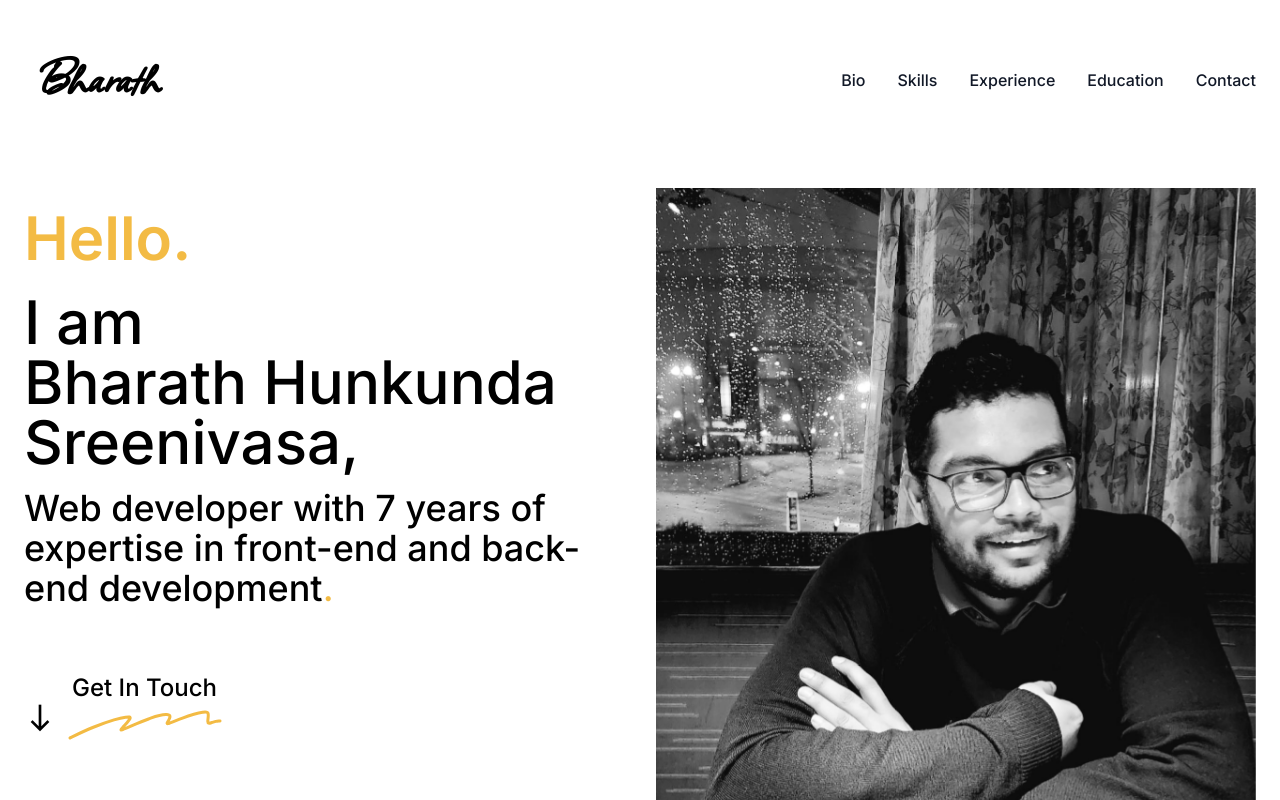
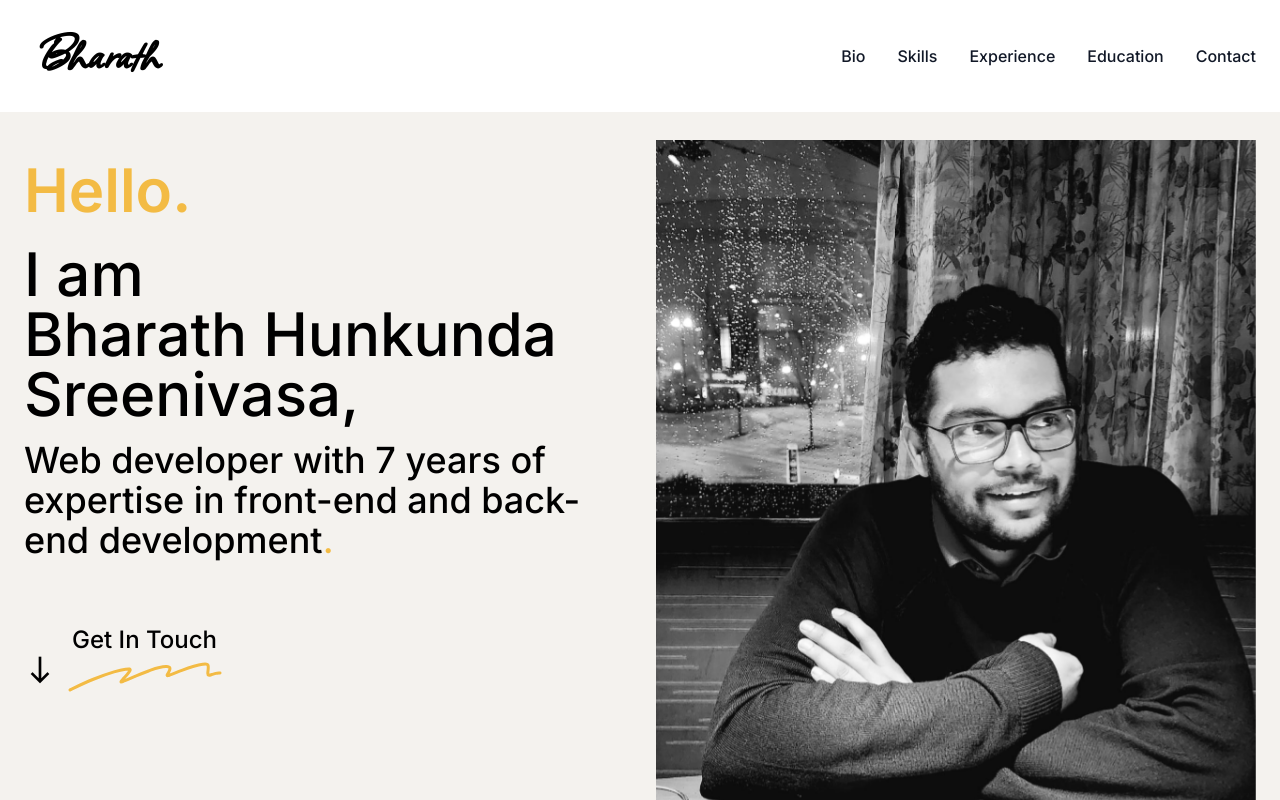
Before and after one commit to Hsbharath/v2, a Next.js app: page / in a window 1280 px wide. Shown: the top 800 px of the page. Built offline with nearby package versions, Linux system fonts and the light colour scheme.

Commit message:
Accessibilty Fix

```diff
--- a/src/components/V4Contact/V4Contact.jsx
+++ b/src/components/V4Contact/V4Contact.jsx
@@ -63,7 +63,7 @@ const V4Contact = forwardRef((props, ref) => {
   return (
     <div
       ref={ref}
-      className='relative w-full min-h-[400px] bg-gray-100 flex flex-col xl:flex-row justify-start content-center gap-12 p-6 xl:p-12 mt-12'
+      className='relative w-full min-h-[400px] flex flex-col xl:flex-row justify-start content-center gap-12 p-6 xl:p-12 mt-12'
     >
       <div className='w-full lg:max-w-screen-xl 2xl:max-w-screen-2xl flex flex-col xl:flex-row justify-start content-center gap-12 mx-auto py-16'>
         <div
--- a/src/components/V4Header/V4Header.jsx
+++ b/src/components/V4Header/V4Header.jsx
@@ -12,7 +12,7 @@ const V4Header = ({
 }) => {
   return (
     <nav className='bg-white' data-aos='fade-down'>
-      <div className='w-full lg:max-w-screen-xl 2xl:max-w-screen-2xl flex flex-wrap items-center justify-between mx-auto px-6 py-12'>
+      <div className='w-full lg:max-w-screen-xl 2xl:max-w-screen-2xl flex flex-wrap items-center justify-between mx-auto px-6 py-6'>
         <Link href='https://hsbharath.dev'>
           <Image
             src='/Icons/bharath.svg'
--- a/src/components/V4Main/V4Main.jsx
+++ b/src/components/V4Main/V4Main.jsx
@@ -29,7 +29,7 @@ const V4Main = () => {
   return (
     <>
       <V4Cursor />
-      <div className='w-full min-h-screen mx-auto'>
+      <div className='w-full min-h-screen bg-[#f4f2ee] mx-auto'>
         <V4Header
           scrollToSkills={() => scrollToSection(skillsRef)}
           scrollToExperience={() => scrollToSection(experienceRef)}
```
